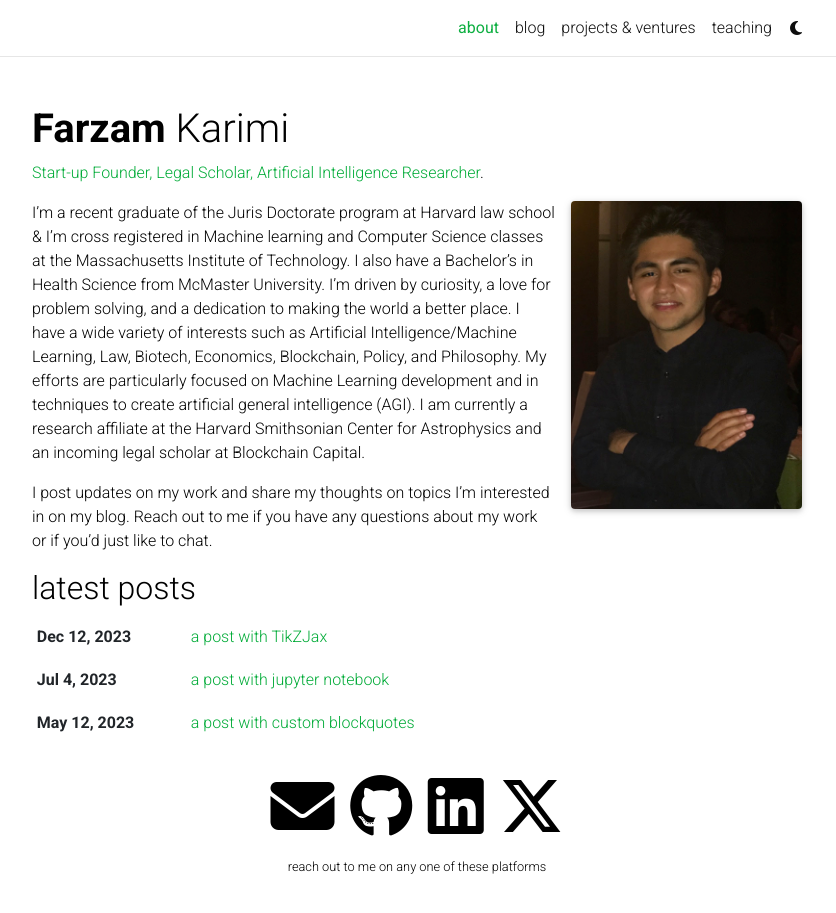
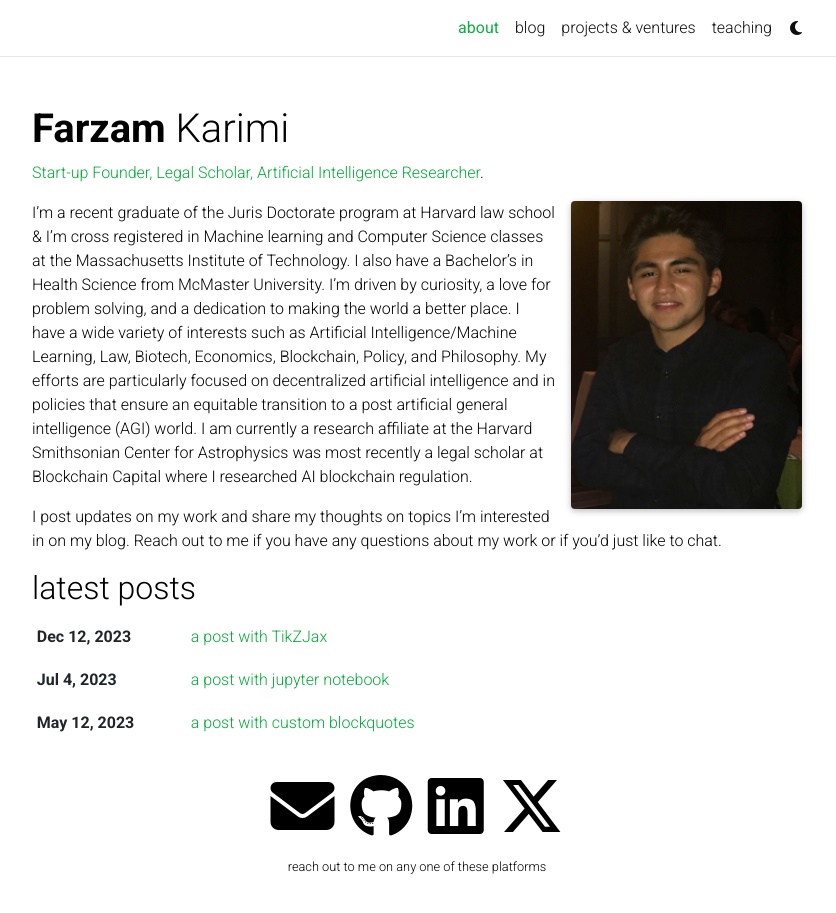
Before and after one commit to karimifarzam/karimifarzam.github.io, a Jekyll site: the page built from _pages/about.md, in a window 1280 px wide and 946 px high. Shown: the top 913 px of the window, without its empty margins (223-1059 px from the left). Built offline with Jekyll 4.4.1, drawn with Linux system fonts in a browser that asks for light colours; full-size pictures stand in for the smaller copies a plugin makes; comment, search, counter and statistics services are not loaded; a style sheet for code colours, icons or effects is not loaded.

Commit message:
Update about.md

```diff
--- a/_pages/about.md
+++ b/_pages/about.md
@@ -16,6 +16,6 @@ selected_papers: false # includes a list of papers marked as "selected={true}"
 social: true  # includes social icons at the bottom of the page
 ---
 
-I'm a recent graduate of the Juris Doctorate program at Harvard law school & I'm cross registered in Machine learning and Computer Science classes at the Massachusetts Institute of Technology. I also have a Bachelor's in Health Science from McMaster University. I'm driven by curiosity, a love for problem solving, and a dedication to making the world a better place. I have a wide variety of interests such as Artificial Intelligence/Machine Learning, Law, Biotech, Economics, Blockchain, Policy, and Philosophy. My efforts are particularly focused on Machine Learning development and in techniques to create artificial general intelligence (AGI). I am currently a research affiliate at the Harvard Smithsonian Center for Astrophysics and an incoming legal scholar at Blockchain Capital.
+I'm a recent graduate of the Juris Doctorate program at Harvard law school & I'm cross registered in Machine learning and Computer Science classes at the Massachusetts Institute of Technology. I also have a Bachelor's in Health Science from McMaster University. I'm driven by curiosity, a love for problem solving, and a dedication to making the world a better place. I have a wide variety of interests such as Artificial Intelligence/Machine Learning, Law, Biotech, Economics, Blockchain, Policy, and Philosophy. My efforts are particularly focused on decentralized artificial intelligence and in policies that ensure an equitable transition to a post artificial general intelligence (AGI) world. I am currently a research affiliate at the Harvard Smithsonian Center for Astrophysics was most recently a legal scholar at Blockchain Capital where I researched AI blockchain regulation.
 
 I post updates on my work and share my thoughts on topics I'm interested in on my blog. Reach out to me if you have any questions about my work or if you'd just like to chat.
```
